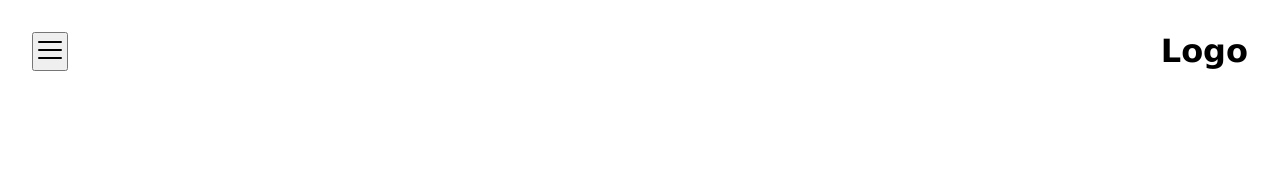
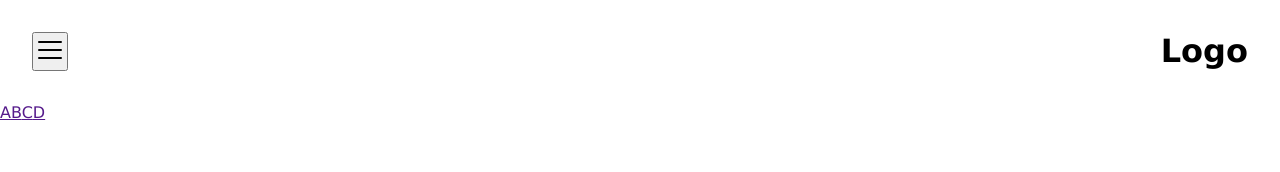
Before and after one commit to fFernanda-gomes/Aulas-React, a React (Vite) app in the folder 2_MENU_RESPONSIVO/1_mobile/: page / in a window 1280 px wide. Shown: the top 172 px of the page. Built offline with nearby package versions, Linux system fonts and the light colour scheme.

Commit message:
css module

```diff
--- a/2_MENU_RESPONSIVO/1_mobile/src/components/Header/Header.jsx
+++ b/2_MENU_RESPONSIVO/1_mobile/src/components/Header/Header.jsx
@@ -1,16 +1,54 @@
 import { useState } from "react"
-import { List } from '@phosphor-icons/react'
+import { List, X } from '@phosphor-icons/react'
 
-import "./Header.css"
+import styles from "./Header.module.css"
 
 function Header() {
+    const [abrirFechar, setAbrirFechar] = useState(false)
+
+  function handleAbrirFecharMenu() {
+    if (abrirFechar) {
+      setAbrirFechar(false)
+      return
+    }
+
+    setAbrirFechar(true)
+  }
+
     return (
-        <header>
+        <header className={styles.header}>
             <div className="mobile">
-                <div className="menu">
-                    <button><List size={32} /></button>
+                <div className={styles.menu}>
+                    <button onClick={handleAbrirFecharMenu}>
+                        <List size={32} />
+                    </button>
+                    {abrirFechar === true ? (
+                        <X
+                            size={32}
+                            color="#fff"
+                            fontSize={42}
+                            weight="bold"
+                            className="list"
+                        />
+                        ) : (
+                        <List
+                            size={32}
+                            color="#fff"
+                            fontSize={42}
+                            weight="bold"
+                            className="list"
+                        />
+                    )}
+                    <h1>Logo</h1>
+                </div>
 
-                    <h1>Logo</h1>
+                <div className="options">
+                    <nav>
+                        <a href="">A</a>
+                        <a href="">B</a>
+                        <a href="">C</a>
+                        <a href="">D</a>
+                    </nav>
                 </div>
             </div>
         </header>
--- a/2_MENU_RESPONSIVO/1_mobile/src/components/Header/Header.css
+++ b/2_MENU_RESPONSIVO/1_mobile/src/components/Header/Header.module.css
@@ -1,3 +1,7 @@
+.header {}
+
+.mobile {}
+
 .menu {
     display: flex;
     justify-content: space-between;
```
